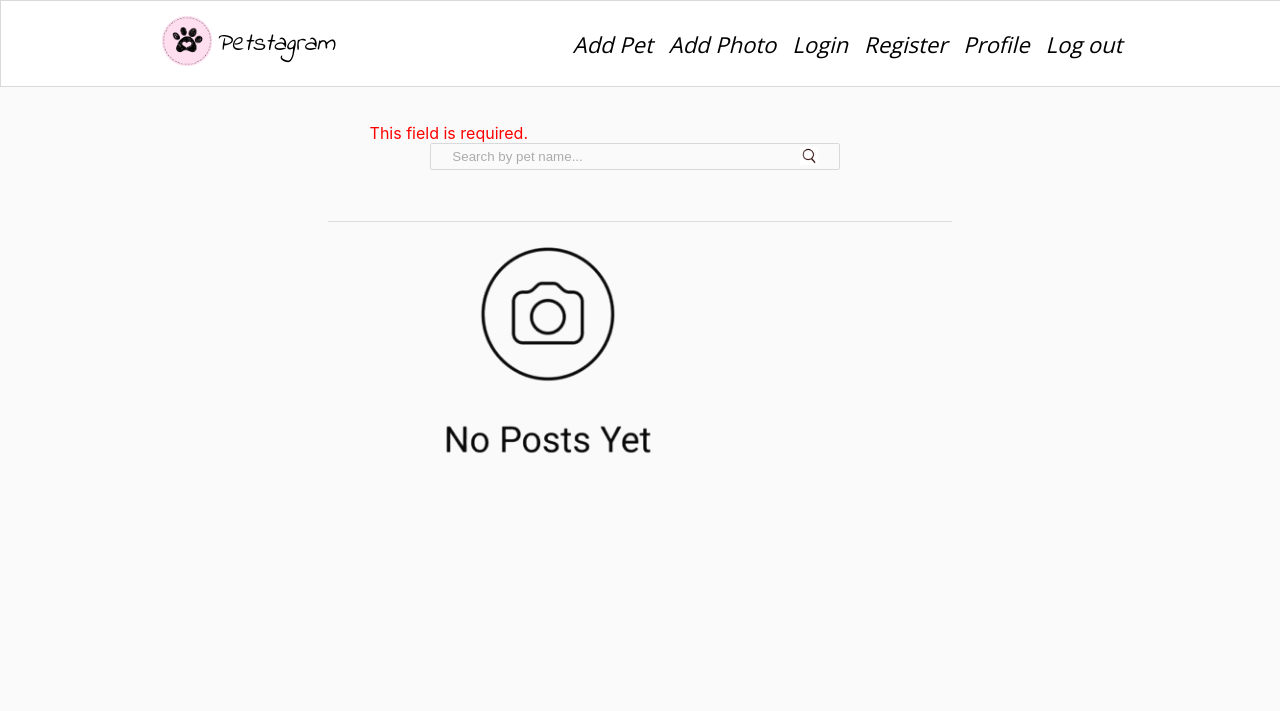
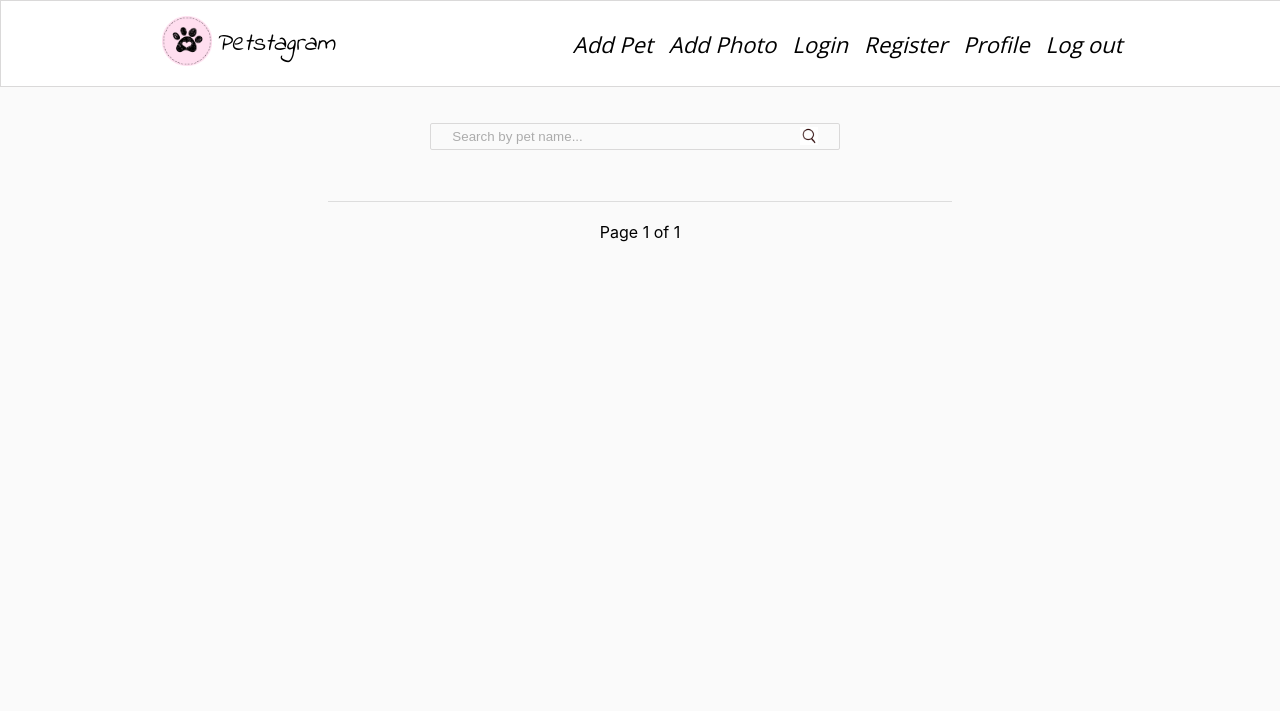
Before and after one commit to Nikolay-Toshev/djangoBasicExercise, a Django app: page / in a window 1280 px wide. Shown: the top 711 px of the page. Run offline with Django 5.2, Linux system fonts and the light colour scheme; data that the repository does not hold is empty.

Commit message:
Fixed some bugs

```diff
--- a/workshop_1/static/css/home.css
+++ b/workshop_1/static/css/home.css
@@ -448,3 +448,49 @@ div.footer {
 .footer a:hover {
     color: #ff0000;
 }
+
+
+.pagination {
+    display: flex;
+    flex-direction: column;
+    justify-content: center;
+    align-items: center;
+    margin-top: 20px;
+    gap: 10px;
+}
+
+.step-links-buttons a,
+.step-links-buttons span.current {
+    font-size: 20px;
+    color: white;
+    padding: 10px 15px;
+    margin: 0 5px;
+    text-decoration: none;
+    background-color: white;
+    transition: background-color 0.3s, color 0.3s;
+}
+
+.step-links-buttons a:hover {
+    background-color: #3498db;
+}
+
+.step-links-buttons span.current {
+    cursor: default;
+    text-shadow: none;
+}
+
+.step-links-buttons a:first-child,
+.step-links-buttons a:last-child {
+    margin: 0;
+}
+
+.step-links-buttons {
+    display: flex;
+    text-shadow: none;
+}
+
+.step-links-buttons a.disabled {
+    pointer-events: none;
+    opacity: 0.5;
+    cursor: not-allowed;
+}
--- a/workshop_1/templates/common/home-page.html
+++ b/workshop_1/templates/common/home-page.html
@@ -1,5 +1,6 @@
 {% extends 'common/base.html' %}
 {% load static %}
+{% load url_query_append %}
 
 {% block content %}
     <div class="container">
@@ -7,7 +8,6 @@
 
             <!-- Start Searchbar Form -->
             <form class="searchbar" method="get">
-                {% csrf_token %}
                 {{ search_form }}
                 <button>
                     <img src="{% static 'images/search.png' %}" height="18" alt="img2">
@@ -45,33 +45,39 @@
 {#                <img class="no-posts" src="{% static 'images/no_posts.png' %}" alt="no posts image">#}
 {#            {% endif %}#}
 {#        </div>#}
+             <div class="pagination">
+                <span class="current">
+                        Page {{ page_obj.number }} of {{ page_obj.paginator.num_pages }}
+                </span>
 
-                    <div class="step-links-buttons">
-            {% if page_obj.has_previous and page_obj.has_next %}
-                <a href="?page={{ page_obj.previous_page_number }}">
-                <i class="fa-solid fa-arrow-left"></i>
-                </a>
+                <span class="step-links-buttons">
 
-                <a href="?page={{ page_obj.next_page_number }}">
-                <i class="fa-solid fa-arrow-right"></i>
-                </a>
+                    <!-- If there are previous and next photos -->
+                    {% if page_obj.has_previous and page_obj.has_next %}
+                        <a href="?{% url_query_append_tag request 'page' page_obj.previous_page_number %}">
+                            <i class="fa-solid fa-arrow-left"></i>
+                        </a>
+                        <a href="?{% url_query_append_tag request 'page' page_obj.next_page_number %}">
+                            <i class="fa-solid fa-arrow-right"></i>
+                        </a>
 
-            {% elif page_obj.has_previous %}
-                <a href="?page={{ page_obj.previous_page_number }}">
-                <i class="fa-solid fa-arrow-left"></i>
-                </a>
+                    <!-- If there are only previous photos -->
+                    {% elif page_obj.has_previous %}
+                        <a href="?{% url_query_append_tag request 'page' page_obj.previous_page_number %}">
+                            <i class="fa-solid fa-arrow-left"></i>
+                        </a>
 
-            {% elif page_obj.has_next %}
-                <a href="?page={{ page_obj.next_page_number }}">
-                <i class="fa-solid fa-arrow-right"></i>
-                </a>
+                    <!-- If there are only next photos -->
+                    {% elif page_obj.has_next %}
+                        <a href="?{% url_query_append_tag request 'page' page_obj.next_page_number %}">
+                            <i class="fa-solid fa-arrow-right"></i>
+                        </a>
+                    {% endif %}
 
-            {% endif %}
+                </span>
+            </div>
 
-            {% if not page_obj %}
-                <img class="no-posts" src="{% static 'images/no_posts.png' %}" alt="no posts image">
-            {% endif %}
-        </div>
+
         </div>
 
         </div>
--- a/workshop_1/workshop_1/common/forms.py
+++ b/workshop_1/workshop_1/common/forms.py
@@ -14,4 +14,7 @@ class CommentForm(forms.ModelForm):
 
 
 class SearchForm(forms.Form):
-    pet_name = forms.CharField(widget=forms.TextInput(attrs={'placeholder': 'Search by pet name...'}))
+    pet_name = forms.CharField(
+        required=False,
+        widget=forms.TextInput(attrs={'placeholder': 'Search by pet name...'}),
+    )
--- a/workshop_1/workshop_1/common/views.py
+++ b/workshop_1/workshop_1/common/views.py
@@ -1,3 +1,4 @@
+from django.db.models import Count
 from django.shortcuts import render, redirect, resolve_url
 from django.core.paginator import Paginator, PageNotAnInteger, EmptyPage
 from django.views.generic import ListView
@@ -41,7 +42,7 @@ class HomePageView(ListView):
     model = Photo
     template_name = 'common/home-page.html'
     context_object_name = 'all_photos'
-    paginate_by = 2
+    paginate_by = 1
 
     def get_context_data(self, **kwargs):
         context = super().get_context_data(**kwargs)
@@ -54,7 +55,7 @@ class HomePageView(ListView):
         pet_name = self.request.GET.get('pet_name')
 
         if pet_name:
-            queryset = queryset.filter(tagged_pets__name__icontains=pet_name)
+            queryset = queryset.filter(tagged_pets__name__icontains=pet_name).annotate(tag_count=Count('tagged_pets'))
         return queryset
 
 
```
Also changed, not shown: workshop_1/workshop_1/common/templatetags/url_query_append.py (added, +10 -0 lines), workshop_1/workshop_1/common/templatetags/__init__.py (added).
